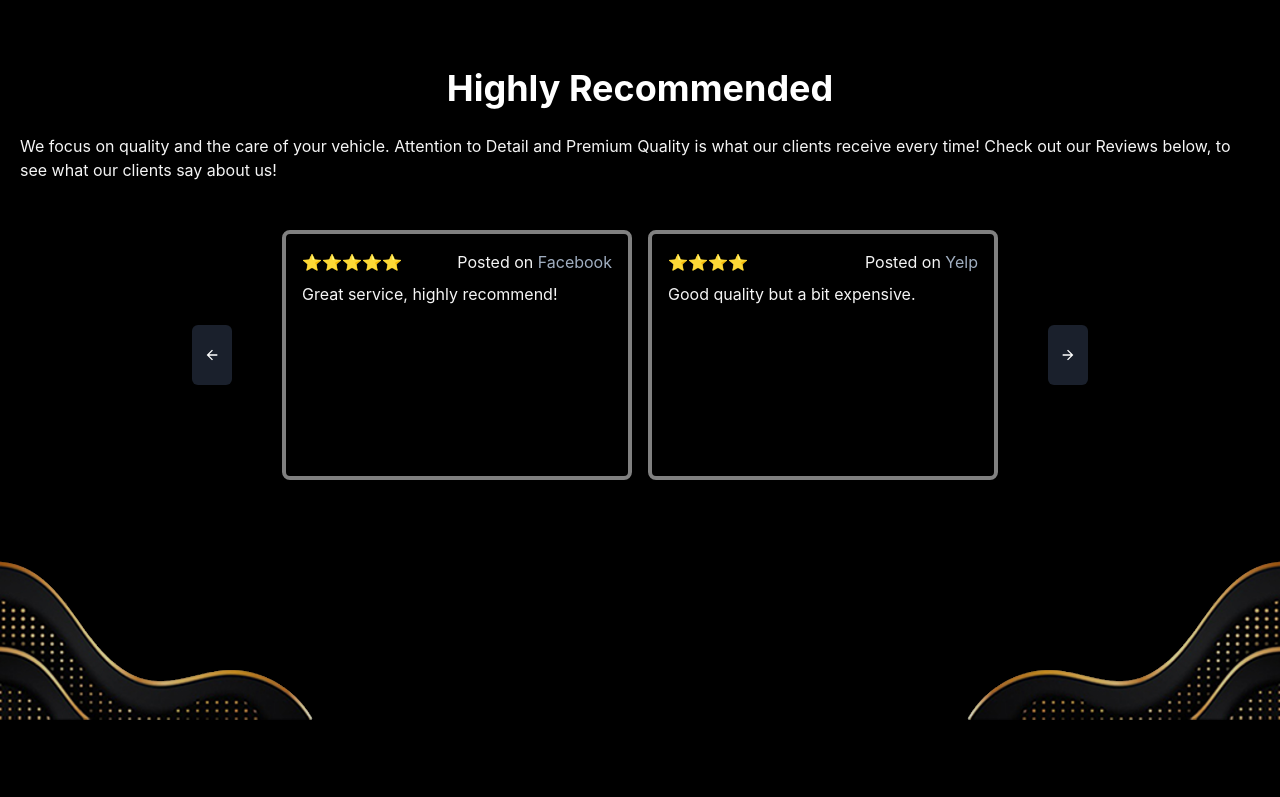
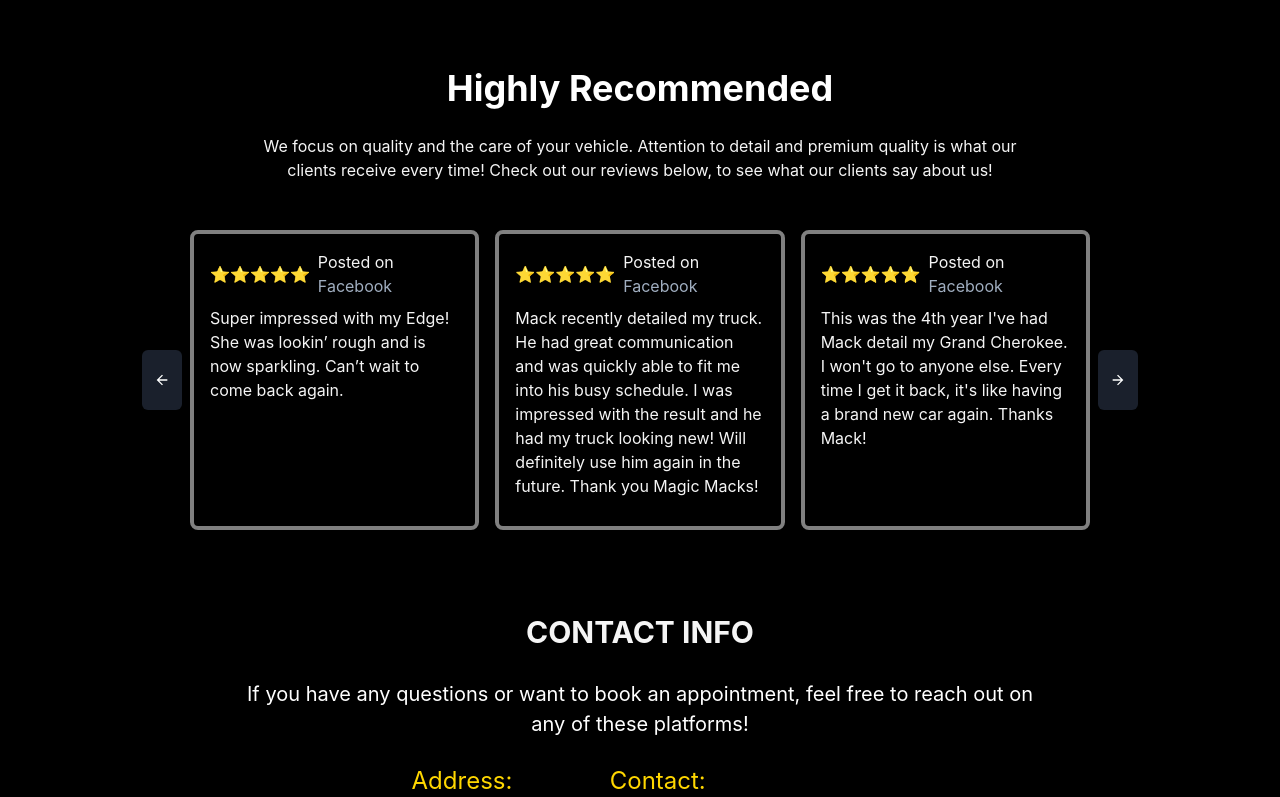
Before and after one commit to ryanlyang/MagicMack, a React (Vite) app: page / in a window 1280 px wide. Shown: the part 2000-2797 px from the top of the page. Before the commit the page ends 2720 px from the top, so only its background shows below. Built offline with nearby package versions, Linux system fonts and the light colour scheme; no server answers; what aws-amplify would draw is missing.

Commit message:
almost there

```diff
--- a/src/components/App.tsx
+++ b/src/components/App.tsx
@@ -5,6 +5,7 @@ import Header from "./Header";
 import "../styles/index.css"
 import { Outlet } from "react-router-dom";
 import { Link } from "react-router-dom";
+import ContactInfo from "./ContactInfo";
 
 
 
@@ -23,6 +24,17 @@ function App() {
                 ></img>
       </div>
       <Outlet />
+      <ContactInfo></ContactInfo>
+      <div className='bottom_container'>
+
+      <img id="Bottom_left" src="/Bottom goldie.png" alt="Bottom left"
+        className="bottom_left goldie"></img>
+
+      <img id="Bottom_right" src="/Bottom goldie.png" alt="Bottom right"
+        className="bottom_right goldie"></img>
+
+      </div>
+
     </div>
   );
 }
--- /dev/null
+++ b/src/components/ContactInfo.tsx
@@ -0,0 +1,73 @@
+import { Box, Text, Stack, VStack, Link, HStack } from '@chakra-ui/react';
+
+const ContactInfo = () => {
+  return (
+    <Box width="100%" bg="black" color="white" py={10} px={5} textAlign="center">
+      <VStack spacing={6} align="center">
+        <Text fontSize="3xl" fontWeight="bold">CONTACT INFO</Text>
+        <Text fontSize="xl" maxWidth="800px" color="white">
+          If you have any questions or want to book an appointment, feel free to reach out on any of these platforms!
+        </Text>
+
+        <HStack width="100%" justify="center" align="flex-start" maxWidth="1200px" spacing={10}>
+          <VStack align="flex-start" spacing={2} textAlign="left">
+            <Box>
+              <Text fontSize="2xl" color="gold" mb={2}>Address:</Text>
+              <Text fontSize="lg">6327 Skyline Dr</Text>
+              <Text fontSize="lg">Houston TX 77057</Text>
+            </Box>
+          </VStack>
+          <VStack align="flex-start" spacing={2} textAlign="left">
+            <Box>
+              <Text fontSize="2xl" color="gold" mb={2}>Contact:</Text>
+              <Text fontSize="lg">Tel: 832-219-1775</Text>
+              <Text fontSize="lg">Email: info@vive-houston.com</Text>
+              <Text fontSize="lg">
+                Facebook: <Link href="https://www.facebook.com/carshinesinme/" color="blue.500" isExternal>Facebook</Link>
+              </Text>
+              <Text fontSize="lg">
+                Instagram: <Link href="https://www.instagram.com/magicmacksautodetailing/" color="blue.500" isExternal>Instagram</Link>
+              </Text>
+            </Box>
+          </VStack>
+        </HStack>
+
+        <Box textAlign="center" width="100%" maxWidth="800px">
+          <Text fontSize="2xl" color="gold" mb={4}>Store Hours:</Text>
+          <Stack spacing={2} align="center">
+            <HStack justify="space-between" width="100%" maxWidth="400px">
+              <Text fontSize="lg">Monday:</Text>
+              <Text fontSize="lg">Closed</Text>
+            </HStack>
+            <HStack justify="space-between" width="100%" maxWidth="400px">
+              <Text fontSize="lg">Tuesday:</Text>
+              <Text fontSize="lg">9:00am - 6:00pm</Text>
+            </HStack>
+            <HStack justify="space-between" width="100%" maxWidth="400px">
+              <Text fontSize="lg">Wednesday:</Text>
+              <Text fontSize="lg">9:00am - 6:00pm</Text>
+            </HStack>
+            <HStack justify="space-between" width="100%" maxWidth="400px">
+              <Text fontSize="lg">Thursday:</Text>
+              <Text fontSize="lg">9:00am - 6:00pm</Text>
+            </HStack>
+            <HStack justify="space-between" width="100%" maxWidth="400px">
+              <Text fontSize="lg">Friday:</Text>
+              <Text fontSize="lg">9:00am - 6:00pm</Text>
+            </HStack>
+            <HStack justify="space-between" width="100%" maxWidth="400px">
+              <Text fontSize="lg">Saturday:</Text>
+              <Text fontSize="lg">9:00am - 6:00pm</Text>
+            </HStack>
+            <HStack justify="space-between" width="100%" maxWidth="400px">
+              <Text fontSize="lg">Sunday:</Text>
+              <Text fontSize="lg">Closed</Text>
+            </HStack>
+          </Stack>
+        </Box>
+      </VStack>
+    </Box>
+  );
+};
+
+export default ContactInfo;
--- a/src/components/ImageCard.tsx
+++ b/src/components/ImageCard.tsx
@@ -10,14 +10,14 @@ type ImageProps = {
 
 const images: ImageProps[] = [
   {
+    src: 'Interior-bordered.png',
+    title: 'Interior',
+    description: 'This is the description for image 2.',
+  },
+  {
     src: '/BigPrettyShinyBordered2.png',
     title: 'Exterior',
     description: 'This is the description for image 1.',
-  },
-  {
-    src: 'Interior-bordered.png',
-    title: 'Interior',
-    description: 'This is the description for image 2.',
   },
   {
     src: '/BigPrettyShinyBordered2.png',
--- a/src/components/Reviews.tsx
+++ b/src/components/Reviews.tsx
@@ -12,24 +12,51 @@ interface Review {
 
 const reviews: Review[] = [
   {
-    review_text: "Great service, highly recommend!",
+    review_text: "Super impressed with my Edge! She was lookin’ rough and is now sparkling. Can’t wait to come back again.",
     platform: "Facebook",
     rating: 5,
   },
   {
-    review_text: "Good quality but a bit expensive.",
-    platform: "Yelp",
-    rating: 4,
+    review_text: "Mack recently detailed my truck. He had great communication and was quickly able to fit me into his busy schedule. I was impressed with the result and he had my truck looking new! Will definitely use him again in the future. Thank you Magic Macks!",
+    platform: "Facebook",
+    rating: 5,
   },
   {
-    review_text: "Satisfactory experience.",
-    platform: "Google Reviews",
-    rating: 3,
+    review_text: "This was the 4th year I've had Mack detail my Grand Cherokee. I won't go to anyone else. Every time I get it back, it's like having a brand new car again. Thanks Mack!",
+    platform: "Facebook",
+    rating: 5,
   },
   {
-    review_text: "Will visit again.",
-    platform: "TripAdvisor",
-    rating: 4,
+    review_text: "Mack detailed my car and did an excellent job! I’ll have him do my truck as well!  He got a stain out that another detailer that wasn’t able too.  5 stars!!!",
+    platform: "Facebook",
+    rating: 5,
+  },
+  {
+    review_text: "There was a sparkle in my Yukon again.  I am so impressed with how shiny it looked.  Then I looked inside and was utterly shocked. He does amazing work! I never knew it could look like that again. Spotless and so clean. He definitely puts the Magic in his work!",
+    platform: "Facebook",
+    rating: 5,
+  },
+  {
+    review_text: "Car looks better than I expected! He definitely puts lots of effort into his work! Even does the engine bay for a small add on. Loved the end result!!",
+    platform: "Facebook",
+    rating: 5,
+  },
+  {
+    review_text: "Beautiful! Like New! A wonderful gift for Mother's Day and I'm very impressed with the end result. Exactly what the VW needed!",
+    platform: "Facebook",
+    rating: 5,
+  },
+  {
+    review_text: "Mack did great work on our Jeep!  Looks BRAND NEW!  Will definitely be back!",
+    platform: "Facebook",
+    rating: 5,
+  },
+  {
+    review_text: "Mack does an incredible  job. it's not just a job to him. He takes incredible  pride in the work he does. He works equally  hard on every job. He was able to get a stain out on my seat that I tried and failed at and it has never resurfaced either ."
+    + "He has all the right equipment to do the right."
+    + "You can trust him with your most prized possession. You won't  regret this hard working young man working on your vehical.",
+    platform: "Facebook",
+    rating: 5,
   },
   // Add more reviews as needed
 ];
@@ -49,7 +76,7 @@ const Reviews = () => {
   const handlePrevClick = () => {
     if (!isAnimating) {
       setDirection('left');
-      setPendingIndex(currentIndex === 0 ? Math.max(reviews.length - 2, 0) : currentIndex - 2);
+      setPendingIndex(currentIndex === 0 ? Math.max(reviews.length - 3, 0) : currentIndex - 3);
       setIsAnimating(true);
     }
   };
@@ -57,7 +84,7 @@ const Reviews = () => {
   const handleNextClick = () => {
     if (!isAnimating) {
       setDirection('right');
-      setPendingIndex(currentIndex >= reviews.length - 2 ? 0 : currentIndex + 2);
+      setPendingIndex(currentIndex >= reviews.length - 3 ? 0 : currentIndex + 3);
       setIsAnimating(true);
     }
   };
@@ -70,7 +97,9 @@ const Reviews = () => {
     <Box bg="black" color="white" py={10} px={5}>
       <VStack spacing={4} align="center">
         <Heading as="h2" size="xl" mb={2} color="white">Highly Recommended</Heading>
-        <Text>We focus on quality and the care of your vehicle. Attention to Detail and Premium Quality is what our clients receive every time! Check out our Reviews below, to see what our clients say about us!</Text>
+        <Box maxW="800px" textAlign="center">
+          <Text>We focus on quality and the care of your vehicle. Attention to detail and premium quality is what our clients receive every time! Check out our reviews below, to see what our clients say about us!</Text>
+        </Box>
         <HStack spacing={2} mt={8}>
           <IconButton
             aria-label="Previous review"
@@ -87,7 +116,7 @@ const Reviews = () => {
               },
             }}
           />
-          <Box position="relative" width="800px" height="250px" overflow="hidden">
+          <Box position="relative" width="900px" height="300px" overflow="hidden">
             <TransitionGroup component={null}>
               <CSSTransition
                 key={currentIndex}
@@ -104,16 +133,16 @@ const Reviews = () => {
                   alignItems="center"
                   justifyContent="center"
                 >
-                  {reviews.slice(currentIndex, currentIndex + 2).map((review, index) => (
+                  {reviews.slice(currentIndex, currentIndex + 3).map((review, index) => (
                     <Box
                       key={index}
                       p={4}
                       borderWidth="4px" // Thicker border
                       borderRadius="lg"
                       boxShadow="sm"
-                      minWidth="350px"
-                      height="250px"
-                      minHeight="250px"
+                      width="300px" // Fixed width
+                      height="300px"
+                      minHeight="280px"
                       bg="black"
                       borderColor="gray" // White border
                       overflowY="auto"
--- a/src/pages/home.tsx
+++ b/src/pages/home.tsx
@@ -156,15 +156,6 @@ const Home: React.FC = () => {
         <Reviews></Reviews>
       </div>
 
-      <div className='bottom_container'>
-
-      <img id="Bottom_left" src="/Bottom goldie.png" alt="Bottom left"
-        className="bottom_left goldie"></img>
-
-      <img id="Bottom_right" src="/Bottom goldie.png" alt="Bottom right"
-        className="bottom_right goldie"></img>
-
-      </div>
 
     </div>
   );
--- a/src/styles/home.css
+++ b/src/styles/home.css
@@ -254,32 +254,7 @@ p {
     z-index: 7;
   }
 
-.bottom_container{
 
-    display: flex;
-    align-items: flex-end;
-    justify-content: space-between;
-    position: relative;
-    width: 100%;
-
-    margin-top: 200px;
-}
-
-.goldie{
-    width: 25%;
-    height: auto;
-    position: absolute;
-    bottom: 0;
-}
-
-.bottom_left{
-    left: 0;
-}
-
-.bottom_right{
-    right: 0;
-    transform: scaleX(-1);
-}
 
 .reviews-things{
     margin-top: 130px;
--- a/src/styles/index.css
+++ b/src/styles/index.css
@@ -49,3 +49,30 @@ main {
   margin-right: 6px;
   margin-top: 5px;
 }
+
+.bottom_container{
+
+  display: flex;
+  align-items: flex-end;
+  justify-content: space-between;
+  position: relative;
+  width: 100%;
+
+  margin-top: 200px;
+}
+
+.goldie{
+  width: 25%;
+  height: auto;
+  position: absolute;
+  bottom: 0;
+}
+
+.bottom_left{
+  left: 0;
+}
+
+.bottom_right{
+  right: 0;
+  transform: scaleX(-1);
+}
```
